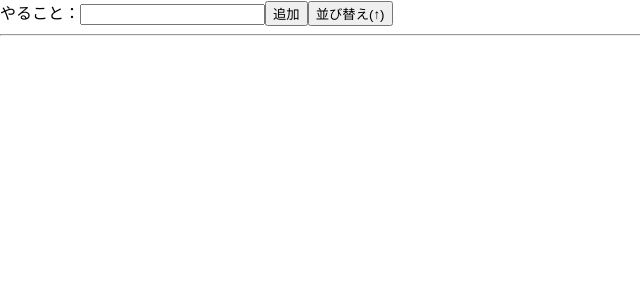
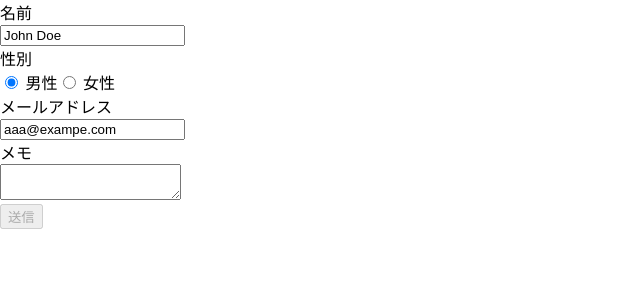
Before and after one commit to Katsudon10/react-book-practice, a React (Create React App) app in the folder app/: page / in a window 1280 px wide. Shown: the top 300 px of the page, without its empty margins (0-640 px from the left). Built offline with nearby package versions, Linux system fonts and the light colour scheme.

Commit message:
react-hook-form

```diff
--- a/app/package.json
+++ b/app/package.json
@@ -8,6 +8,7 @@
     "@testing-library/user-event": "^13.5.0",
     "react": "^18.2.0",
     "react-dom": "^18.2.0",
+    "react-hook-form": "^7.51.1",
     "react-scripts": "5.0.1",
     "web-vitals": "^2.1.4"
   },
--- /dev/null
+++ b/app/src/components/FormBasic.js
@@ -0,0 +1,77 @@
+import {useForm} from 'react-hook-form';
+
+export default function FormBasic() {
+    const defaultValues = {
+        name: 'John Doe',
+        email: 'aaa@exampe.com',
+        gender: 'male',
+        memo: ''
+    };
+    const {register, handleSubmit, formState:{errors,isDirty,isValid}} = useForm({defaultValues});
+
+    const onSubmit = (data) => {
+        console.log(data);
+    }
+
+    const onerror = err => console.log(err);
+
+    return (
+        <form onSubmit={handleSubmit(onSubmit, onerror)}>
+            <div>
+                <label htmlFor="name">名前</label><br />
+                <input type="text" id='name' {...register('name',{
+                    required: '名前は必須です',
+                    maxLength: {value: 20, message: '名前は20文字以内です'}
+                })} />
+                <div>{errors.name?.message }</div>
+            </div>
+            <div>
+                <label htmlFor='gender'>性別 </label><br />
+                <label>
+                    <input type='radio' value='male' {...register('gender',{
+                        required: '性別は必須です'
+                    })} /> 男性
+                </label>
+                <label htmlFor='gender'>
+                    <input type='radio' value='female' {...register('gender',{
+                        required: '性別は必須です'
+                    })} /> 女性
+                </label>
+                <div>{errors.gender?.message}</div>
+            </div>
+            <div>
+                <label htmlFor='email'>メールアドレス</label><br />
+                <input type='email' id='email' {...register('email',{
+                    required: 'メールアドレスは必須です',
+                    pattern: {
+                        value: /([a-z\d+\-.]+)@([a-z\d\-.]+)\.([a-z]+)/,
+                        message: 'メールアドレスの形式が正しくありません'
+                    }
+                })} />
+                <div>{errors.email?.message}</div>
+            </div>
+            <div>
+                <label htmlFor='memo'>メモ</label><br />
+                <textarea id='memo' {...register('memo',{
+                    required: 'メモは必須です',
+                    minLength: {value: 10, message: 'メモは10文字以上です'},
+                    validate: {
+                        ng: (value,formValues) => {
+                            const ngs = ['暴力','死','グロ','殺す'];
+                            for (const ng of ngs){
+                                if(value.includes(ng)){
+                                    return `${ng}はNGワードです`;
+                                }
+                            }
+                            return true;
+                        }
+                    }
+                })} />
+                <div>{errors.memo?.message}</div>
+            </div>
+            <div>
+                <button type='submit' disabled={!isDirty || !isValid}>送信</button>
+            </div>
+        </form>
+    );
+};
--- a/app/src/index.js
+++ b/app/src/index.js
@@ -5,11 +5,12 @@ import App from './App';
 import reportWebVitals from './reportWebVitals';
 import StateForm from './components/StateForm';
 import StateTodo from './components/StateTodo';
+import FormBasic from './components/FormBasic';
 
 const root = ReactDOM.createRoot(document.getElementById('root'));
 root.render(
   <React.StrictMode>
-    <StateTodo />
+    <FormBasic />
   </React.StrictMode>
 );
 
```
Also changed, not shown: 1 other file (tests, documents, lock files or other folders).
